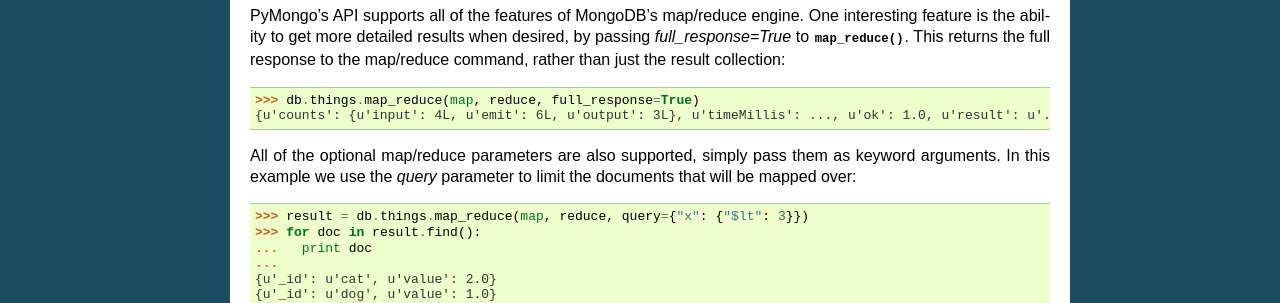
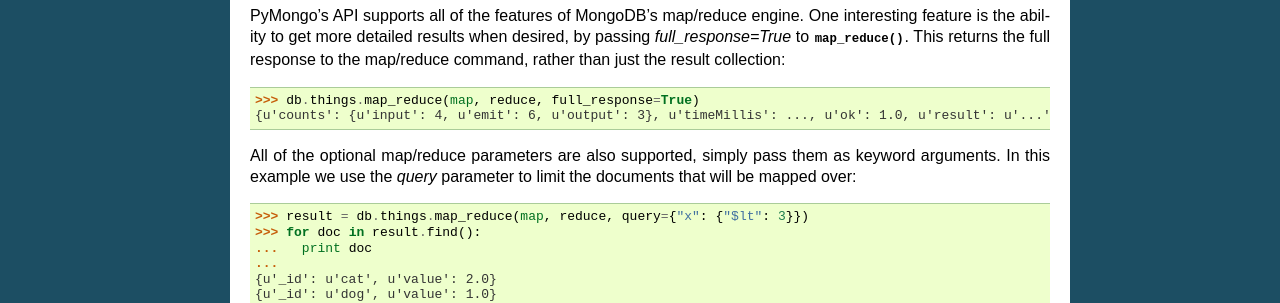
Before and after one commit to mongodb/mongo-python-driver, a Sphinx documentation site: the page built from doc/examples/map_reduce.rst, in a window 1280 px wide. Shown: the part 1277-1580 px from the top of the page. Built offline with Sphinx 7.4.7, drawn with Linux system fonts in a browser that asks for light colours.

Commit message:
minor: fix doctest

```diff
--- a/doc/examples/map_reduce.rst
+++ b/doc/examples/map_reduce.rst
@@ -89,7 +89,7 @@
 .. doctest::
 
   >>> db.things.map_reduce(map, reduce, full_response=True)
-  {u'counts': {u'input': 4L, u'emit': 6L, u'output': 3L}, u'timeMillis': ..., u'ok': 1.0, u'result': u'...'}
+  {u'counts': {u'input': 4, u'emit': 6, u'output': 3}, u'timeMillis': ..., u'ok': 1.0, u'result': u'...'}
 
 All of the optional map/reduce parameters are also supported, simply pass them as keyword arguments. In this example we use the `query` parameter to limit the documents that will be mapped over:
 
```
